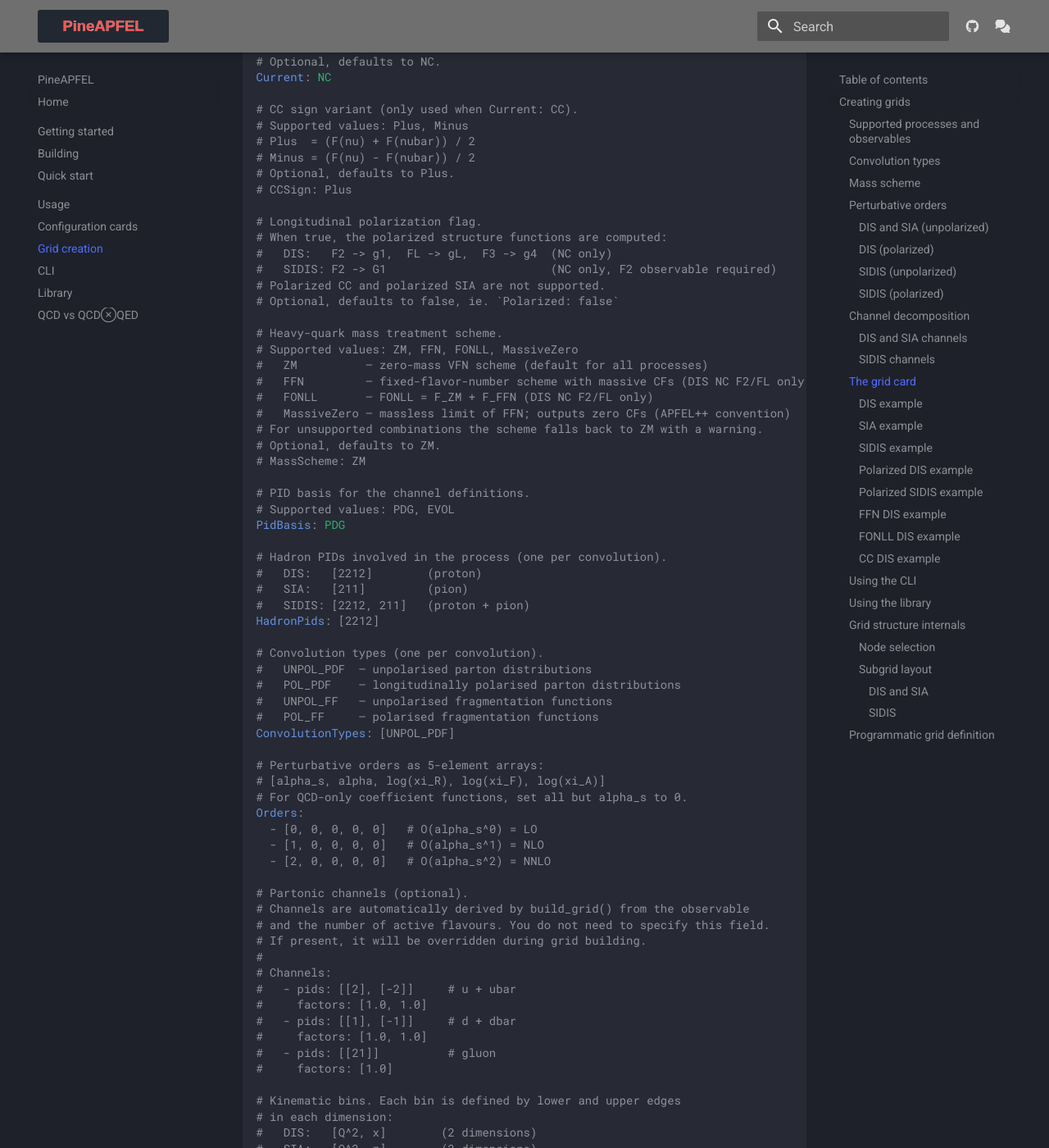
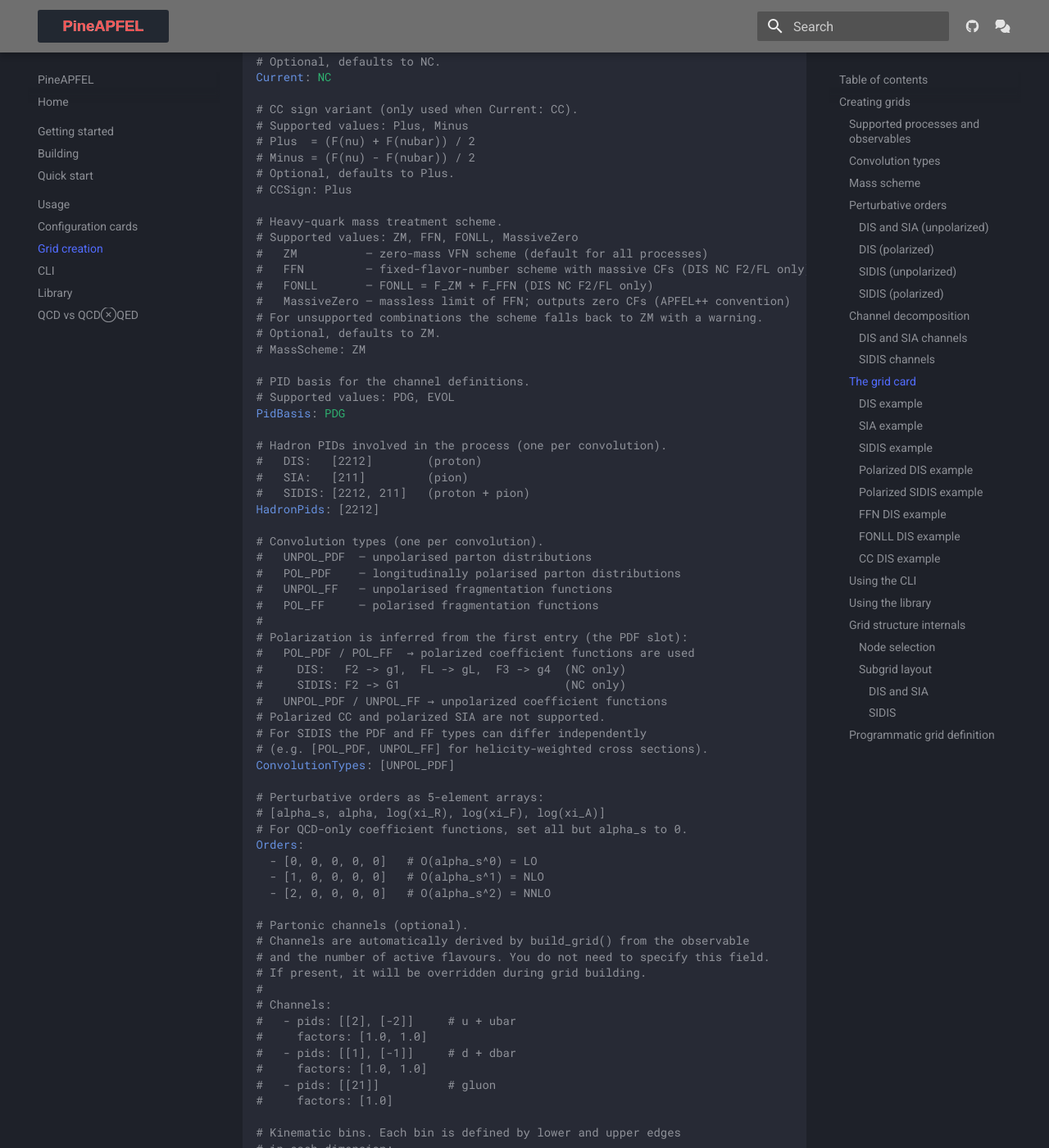
Before and after one commit to QCDLab/PineAPFEL, an MkDocs documentation site: the page built from docs/grid-creation.md, in a window 1280 px wide and 1400 px high, scrolled down 7522 px. Shown: the whole window at 82% size. Built offline with MkDocs 1.6.1 and Material for MkDocs 9.7.7, drawn with Linux system fonts in a browser that asks for light colours; some of the changed text lies outside the part shown.

Commit message:
Resolve ambiguities in defined extra-`polarized` flags

````diff
--- a/docs/grid-creation.md
+++ b/docs/grid-creation.md
@@ -102,7 +102,7 @@ The coefficient functions are available at the following perturbative orders:
 
 #### DIS (polarized)
 
-For polarized DIS (`Polarized: true`), the structure functions \(g_1\), \(g_L\), and \(g_4\)
+For polarized DIS (`ConvolutionTypes: [POL_PDF]`), the structure functions \(g_1\), \(g_L\), and \(g_4\)
 are selected instead. The available coefficient functions mirror the unpolarized case:
 
 | `alpha_s` power | Label | \(g_1\) / \(g_L\) content | \(g_4\) content |
@@ -130,8 +130,9 @@ with \(C_{L,qq/gq/qg}\) replacing \(C_{2,\ldots}\); \(F_L\) has no LO contributi
 
 #### SIDIS (polarized)
 
-For polarized SIDIS (`Polarized: true`), only \(G_1\) is available (set `Observable: F2`).
-The coefficient function structure mirrors the unpolarized \(F_2\) case:
+For polarized SIDIS (first entry of `ConvolutionTypes` is `POL_PDF`), only \(G_1\) is
+available (set `Observable: F2`). The coefficient function structure mirrors the unpolarized
+\(F_2\) case:
 
 | `alpha_s` power | Label | \(qq\) | \(gq\) | \(qg\) |
 |:-:|:--:|:--:|:--:|:--:|
@@ -275,13 +276,6 @@ Current: NC
 # Optional, defaults to Plus.
 # CCSign: Plus
 
-# Longitudinal polarization flag.
-# When true, the polarized structure functions are computed:
-#   DIS:   F2 -> g1,  FL -> gL,  F3 -> g4  (NC only)
-#   SIDIS: F2 -> G1                        (NC only, F2 observable required)
-# Polarized CC and polarized SIA are not supported.
-# Optional, defaults to false, ie. `Polarized: false`
-
 # Heavy-quark mass treatment scheme.
 # Supported values: ZM, FFN, FONLL, MassiveZero
 #   ZM          — zero-mass VFN scheme (default for all processes)
@@ -307,6 +301,15 @@ HadronPids: [2212]
 #   POL_PDF    — longitudinally polarised parton distributions
 #   UNPOL_FF   — unpolarised fragmentation functions
 #   POL_FF     — polarised fragmentation functions
+#
+# Polarization is inferred from the first entry (the PDF slot):
+#   POL_PDF / POL_FF  → polarized coefficient functions are used
+#     DIS:   F2 -> g1,  FL -> gL,  F3 -> g4  (NC only)
+#     SIDIS: F2 -> G1                        (NC only)
+#   UNPOL_PDF / UNPOL_FF → unpolarized coefficient functions
+# Polarized CC and polarized SIA are not supported.
+# For SIDIS the PDF and FF types can differ independently
+# (e.g. [POL_PDF, UNPOL_FF] for helicity-weighted cross sections).
 ConvolutionTypes: [UNPOL_PDF]
 
 # Perturbative orders as 5-element arrays:
@@ -427,14 +430,13 @@ Normalizations: [1.0, 1.0]
 
 #### Polarized DIS example
 
-A polarized DIS \(g_1\) grid up to NLO. The `Observable: F2` field selects the
-analogue structure function (\(g_1\)) when `Polarized: true`:
+A polarized DIS \(g_1\) grid up to NLO. Setting `ConvolutionTypes: [POL_PDF]` signals
+polarized coefficient functions; `Observable: F2` then selects \(g_1\):
 
 ```yaml
 Process: DIS
 Observable: F2
 Current: NC
-Polarized: true
 PidBasis: PDG
 HadronPids: [2212]
 ConvolutionTypes: [POL_PDF]
@@ -454,16 +456,17 @@ Normalizations: [1.0, 1.0]
 
 #### Polarized SIDIS example
 
-A polarized SIDIS \(G_1\) grid up to NLO. Only `Observable: F2` is valid here:
+A polarized SIDIS \(G_1\) grid up to NLO. Only `Observable: F2` is valid here.
+Note that the PDF is polarized while the FF remains unpolarized — this distinction
+is expressed directly through `ConvolutionTypes` without any separate flag:
 
 ```yaml
 Process: SIDIS
 Observable: F2
 Current: NC
-Polarized: true
 PidBasis: PDG
 HadronPids: [2212, 211]
-ConvolutionTypes: [POL_PDF, POL_FF]
+ConvolutionTypes: [POL_PDF, UNPOL_FF]
 
 Orders:
   - [0, 0, 0, 0, 0]
````
Also changed, not shown: docs/library.md (+5 -5 lines), 5 other files.
